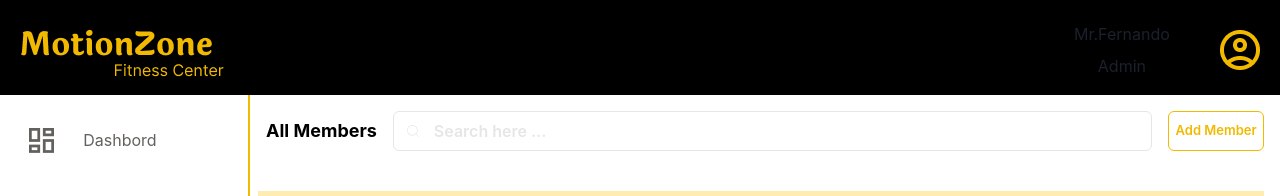
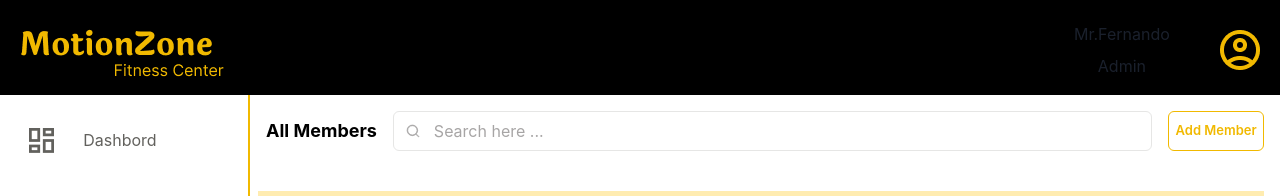
Before and after one commit to GymManagmentSystem/gym_admin_web_app, a React (Vite) app: page /app/members in a window 1280 px wide. Shown: the top 196 px of the page. Built offline with nearby package versions, Linux system fonts and the light colour scheme; no server answers.

Commit message:
refactoring search bar

```diff
--- a/src/components/SearchHeadingBar.tsx
+++ b/src/components/SearchHeadingBar.tsx
@@ -40,15 +40,16 @@ const SearchHeadingBar = ({
       </Heading>
       <InputGroup>
         <InputLeftElement pointerEvents="none">
-          <CiSearch color="#E6E6E5" />
+          <CiSearch color="#a7a5a5" strokeWidth={1}/>
         </InputLeftElement>
         <Input
           placeholder="Search here ..."
           borderColor="#E6E6E5"
-          _placeholder={{ textColor: "#E6E6E5", fontWeight: "600" }}
+          _placeholder={{ textColor: "#a7a5a5", fontWeight: "400" }}
           focusBorderColor="#F1B900"
           size={inputSize}
           onChange={(e)=>onSearch(e.target.value)}
+          color="black"
         />
       </InputGroup>
       <Button
--- a/src/components/TableComponent.tsx
+++ b/src/components/TableComponent.tsx
@@ -47,7 +47,7 @@ const TableComponent = ({ thArray,personArray,arrayType,onPressViewButton}: Tabl
           {personArray.map((person) => (
             <Tr key={person.memberId}>
               <Td>{person.memberId}</Td>
-              <Td>{person.firstName+person.lastName}</Td>
+              <Td>{person.firstName+" "+person.lastName}</Td>
               <Td>{person.contactNumber}</Td>
               {arrayType=="Member"?<Td>{person.dateRegistered}</Td>:null}
               <Td>{person.gender}</Td>
```
